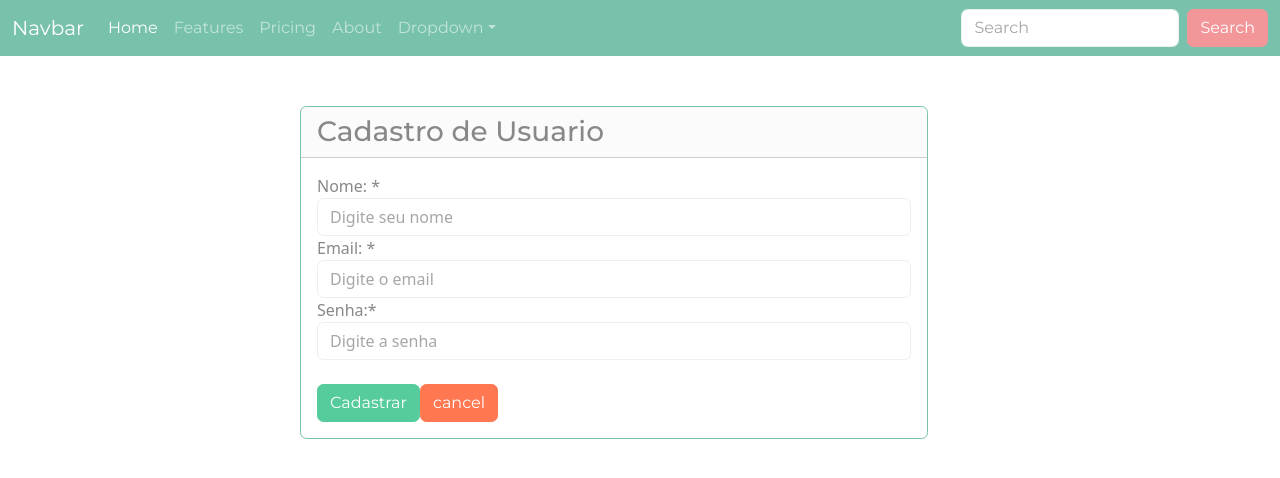
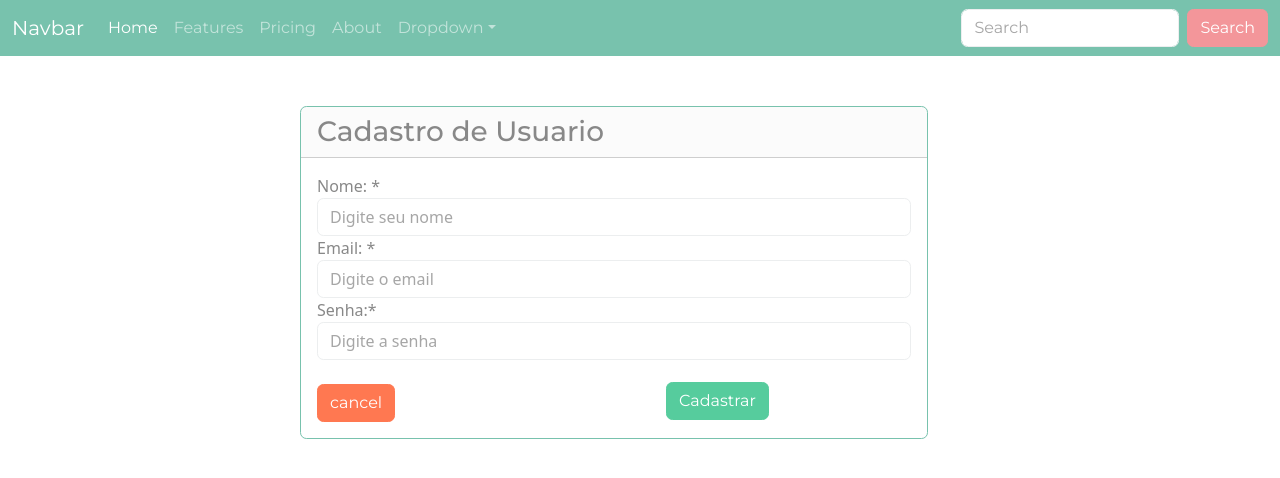
Before and after one commit to FilipeFariasC/projeto-dac-2022.1-frontend, a React (Create React App) app: page / in a window 1280 px wide. Shown: the top 478 px of the page. Built offline with nearby package versions, Linux system fonts and the light colour scheme.

Commit message:
modificacao na classe CreateUser

```diff
--- a/src/screens/createUser/CreateUser.js
+++ b/src/screens/createUser/CreateUser.js
@@ -18,12 +18,12 @@ export default class CreateUser extends React.Component {
     create = async () => {
         await axios.post('http://localhost:8080/api/users',
             {
-                headers:{
-                    'Access-Control-Allow-Origin' : '*',
-                    'Access-Control-Allow-Methods':'GET,PUT,POST,DELETE,PATCH,OPTIONS',
+                headers: {
+                    'Access-Control-Allow-Origin': '*',
+                    'Access-Control-Allow-Methods': 'GET,PUT,POST,DELETE,PATCH,OPTIONS',
 
                 },
-                data:{
+                data: {
                     name: this.state.name,
                     email: this.state.email,
                     password: this.state.password
@@ -50,7 +50,7 @@ export default class CreateUser extends React.Component {
                                     <div className='row'>
                                         <div className='col-lg-12'>
                                             <div className='bs-component'>
-
+                                                <form onSubmit={this.create}>
                                                     <fieldset>
                                                         <FormGroup label='Nome: *' htmlFor='name'>
                                                             <input type='text' className='form-control' id='name'
@@ -67,10 +67,11 @@ export default class CreateUser extends React.Component {
                                                                 placeholder='Digite a senha'
                                                                 value={this.state.password} onChange={(e) => this.setState({ password: e.target.value })} />
                                                         </FormGroup>
-                                                <br/>
-                                                <button className='btn btn-success' onClick={this.create}>Cadastrar</button>
+                                                        <br />
                                                         <button className='btn btn-danger'>cancel</button>
+                                                        <button className='btn btn-success' onClick={this.create} style={this.style2.btnSuccess}>Cadastrar</button>
                                                     </fieldset>
+                                                </form>
                                             </div>
                                         </div>
                                     </div>
@@ -85,10 +86,19 @@ export default class CreateUser extends React.Component {
     style = {
         colMd6: {
             position: 'relative',
-            top:'50px',
+            top: '50px',
             left: '300px'
 
 
         }
     }
+    style2 = {
+        btnSuccess: {
+
+            position: 'absolute',
+            margin :'0 15px',
+            top:'275px',
+            left:'350px'
         }
+    }
+}
```
Lines whose indentation alone changed are shown as unchanged.
